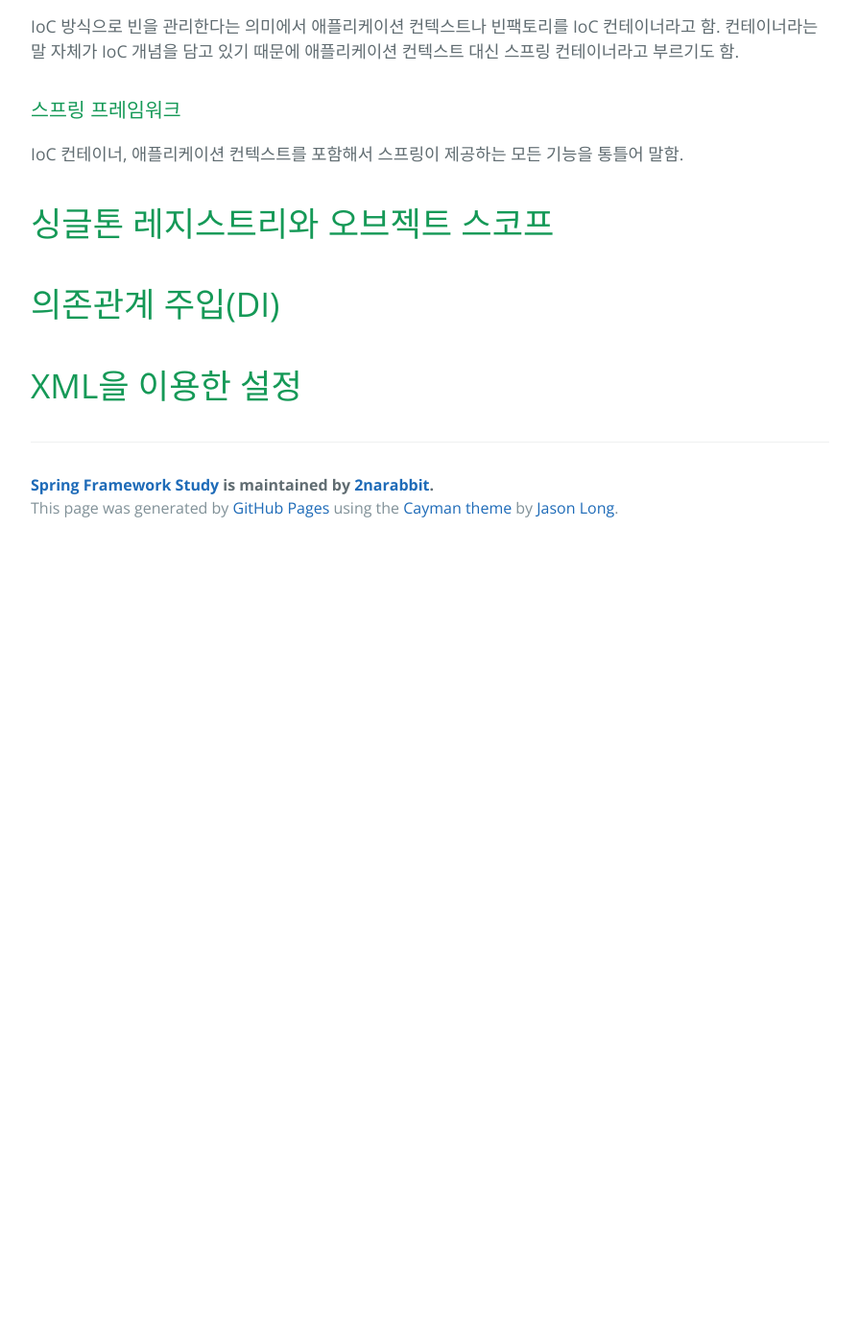
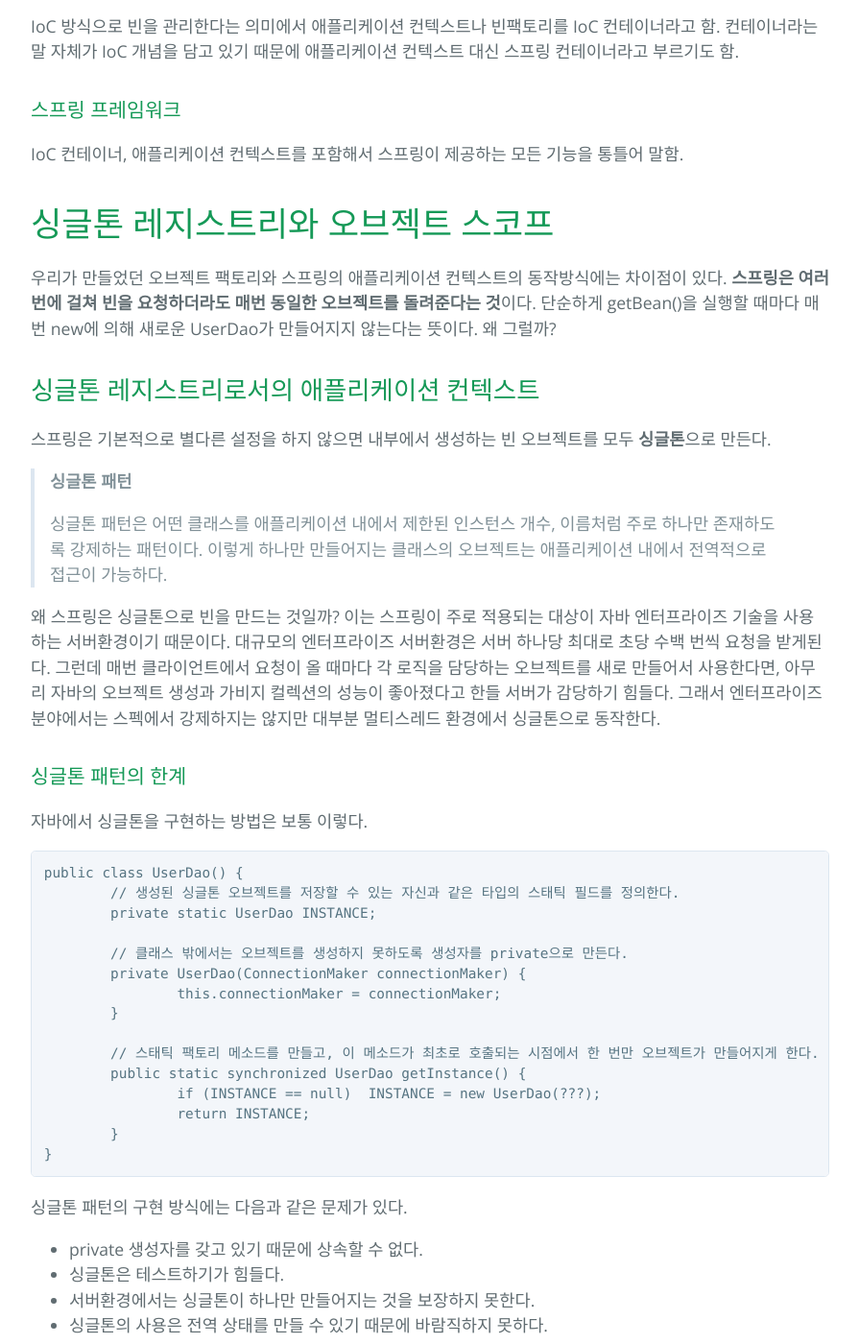
Before and after one commit to 2narabbit/2narabbit.github.io, a Jekyll site: the page built from _posts/2016-11-03-chapter1.markdown, in a window 1280 px wide and 1400 px high, scrolled down 16262 px. Shown: the whole window at 96% size, without its empty margins (192-1087 px from the left). Built offline with Jekyll 4.4.1, drawn with Linux system fonts in a browser that asks for light colours; before the commit the page ends 16835 px from its top, so only the background shows below that; some of the changed text lies outside the part shown.

Commit message:
UPD: write chapter 1.6

````diff
--- a/_posts/2016-11-03-chapter1.markdown
+++ b/_posts/2016-11-03-chapter1.markdown
@@ -528,8 +528,7 @@ DaoFactory가 UserDao를 비롯한 DAO 오브젝트를 생성하고 관계를
 
 DaoFactory를 오브젝트 팩토리로 직접 사용했을 때와 비교해서 애플리케이션 컨텍스트를 사용했을 때 얻을 수 있는 장점은 다음과 같다.
 
-* 클라이언트는 구체적인 팩토리 클래스를 알 필요가 없다.
-** 애플리케이션 컨텍스트를 사용하면 오브젝트 팩토리가 아무리 많아져도 일관된 방식으로 원하는 오브젝트를 가져올 수 있다.
+* 클라이언트는 구체적인 팩토리 클래스를 알 필요가 없다. 애플리케이션 컨텍스트를 사용하면 오브젝트 팩토리가 아무리 많아져도 일관된 방식으로 원하는 오브젝트를 가져올 수 있다.
 * 애플리케이션 컨텍스트는 종합 IoC 서비스를 제공해준다.
 * 애플리케이션 컨텍스트는 빈을 검색하는 다양한 방법을 제공한다.
 
@@ -553,6 +552,55 @@ IoC 방식으로 빈을 관리한다는 의미에서 애플리케이션 컨텍
 IoC 컨테이너, 애플리케이션 컨텍스트를 포함해서 스프링이 제공하는 모든 기능을 통틀어 말함.
 
 # 싱글톤 레지스트리와 오브젝트 스코프
+우리가 만들었던 오브젝트 팩토리와 스프링의 애플리케이션 컨텍스트의 동작방식에는 차이점이 있다. **스프링은 여러 번에 걸쳐 빈을 요청하더라도 매번 동일한 오브젝트를 돌려준다는 것**이다. 단순하게 getBean()을 실행할 때마다 매번 new에 의해 새로운 UserDao가 만들어지지 않는다는 뜻이다. 왜 그럴까?
+
+## 싱글톤 레지스트리로서의 애플리케이션 컨텍스트
+스프링은 기본적으로 별다른 설정을 하지 않으면 내부에서 생성하는 빈 오브젝트를 모두 **싱글톤**으로 만든다.
+
+> **싱글톤 패턴**
+>
+> 싱글톤 패턴은 어떤 클래스를 애플리케이션 내에서 제한된 인스턴스 개수, 이름처럼 주로 하나만 존재하도록 강제하는 패턴이다. 이렇게 하나만 만들어지는 클래스의 오브젝트는 애플리케이션 내에서 전역적으로 접근이 가능하다.
+
+왜 스프링은 싱글톤으로 빈을 만드는 것일까? 이는 스프링이 주로 적용되는 대상이 자바 엔터프라이즈 기술을 사용하는 서버환경이기 때문이다. 대규모의 엔터프라이즈 서버환경은 서버 하나당 최대로 초당 수백 번씩 요청을 받게된다. 그런데 매번 클라이언트에서 요청이 올 때마다 각 로직을 담당하는 오브젝트를 새로 만들어서 사용한다면, 아무리 자바의 오브젝트 생성과 가비지 컬렉션의 성능이 좋아졌다고 한들 서버가 감당하기 힘들다. 그래서 엔터프라이즈 분야에서는 스펙에서 강제하지는 않지만 대부분 멀티스레드 환경에서 싱글톤으로 동작한다.
+
+### 싱글톤 패턴의 한계
+자바에서 싱글톤을 구현하는 방법은 보통 이렇다.
+
+```
+public class UserDao() {
+	// 생성된 싱글톤 오브젝트를 저장할 수 있는 자신과 같은 타입의 스태틱 필드를 정의한다.
+	private static UserDao INSTANCE;
+
+	// 클래스 밖에서는 오브젝트를 생성하지 못하도록 생성자를 private으로 만든다.
+	private UserDao(ConnectionMaker connectionMaker) {
+		this.connectionMaker = connectionMaker;
+	}
+
+	// 스태틱 팩토리 메소드를 만들고, 이 메소드가 최초로 호출되는 시점에서 한 번만 오브젝트가 만들어지게 한다.
+	public static synchronized UserDao getInstance() {
+		if (INSTANCE == null)  INSTANCE = new UserDao(???);
+		return INSTANCE;
+	}
+}
+```
+
+싱글톤 패턴의 구현 방식에는 다음과 같은 문제가 있다.
+
+* private 생성자를 갖고 있기 때문에 상속할 수 없다.
+* 싱글톤은 테스트하기가 힘들다.
+* 서버환경에서는 싱글톤이 하나만 만들어지는 것을 보장하지 못한다.
+* 싱글톤의 사용은 전역 상태를 만들 수 있기 때문에 바람직하지 못하다.
+
+### 싱글톤 레지스트리
+자바의 기본적인 싱글톤 패턴의 구현 방식은 여러 가지 단점이 있기 때문에, 스프링은 직접 싱글톤 형태의 오브젝트를 만들고 관리하는 기능을 제공한다. 이것이 바로 **싱글톤 레지스트리**다. 싱글톤 레지스트리의 장점은 스태틱 메소드와 private 생성자를 사용해야 하는 비정상적인 클래스가 아니라 평범한 자바 클래스를 싱글톤으로 활용하게 해준다는 점이다.
+
+가장 중요한 것은 싱글톤 패턴과 달리 스프링이 지지하는 객체지향적인 설계 방식과 원칙 등을 적용하는데 아무런 제약이 없다는 점이다. 스프링은 IoC 컨테이너일 뿐만 아니라, 고전적인 싱글톤 패턴을 대신해서 싱글톤을 만들고 관리해주는 싱글톤 레지스트리라는 점을 기억해두자.
+
+### 싱글톤과 오브젝트의 상태
+싱글톤은 멀티스레드 환경이라면 여러 스레드가 동시에 접근해서 사용할 수 있다. 따라서 상태 관리에 주의를 기울여야 한다. 기본적으로 싱글톤이 멀티스레드 환경에서 서비스 형태의 오브젝트로 사용되는 경우에는 상태정보를 내부에 갖고 있지 않은 **무상태 방식**으로 만들어져야 한다.
+
+### 스프링 빈의 스코프
+빈이 생성되고, 존재하고, 적용되는 범위를 스코프(scope)라고 한다. 스프링 빈의 기본 스코프는 싱글톤이다. 싱글톤 스코프는 컨테이너 내에 한 개의 오브젝트만 만들어져서, 강제로 제거하지 않는 한 스프링 컨테이너가 존재하는 동안 계속 유지된다. 스프링에서 만들어지는 대부분의 빈은 싱글톤 스코프를 갖는다.
 
 # 의존관계 주입(DI)
 
````
Also changed, not shown: 1 other file.
